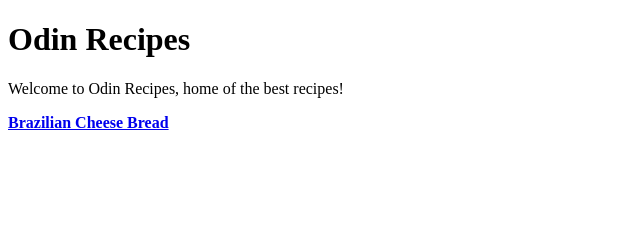
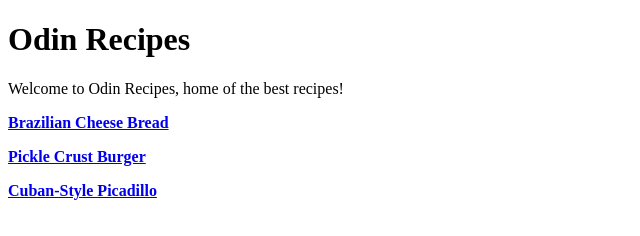
Before and after one commit to joaohsw/odin-recipes, a plain HTML site: page index.html in a window 1280 px wide. Shown: the whole page, without its empty margins (0-640 px from the left). Drawn offline with Linux system fonts and the light colour scheme.

Commit message:
Update index.html with other recipes

```diff
--- a/index.html
+++ b/index.html
@@ -8,7 +8,9 @@
 <body>
     <h1>Odin Recipes</h1>
     <p>Welcome to Odin Recipes, home of the best recipes!</p>
-    <a href="./recipes/cheesebread.html"><strong>Brazilian Cheese Bread</strong></a>
+    <a href="./recipes/cheesebread.html"><p><strong>Brazilian Cheese Bread</strong></p></a>
+    <a href="./recipes/picklecrustburger.html"><p><strong>Pickle Crust Burger</strong></p></a>
+    <a href="./recipes/cubanpicadillo.html"><p><strong>Cuban-Style Picadillo</strong></p></a>
 
 </body>
 </html>
```
